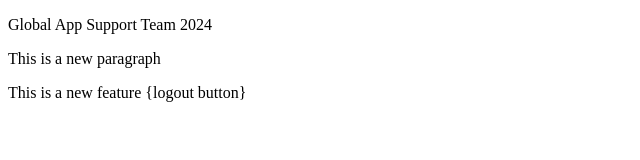
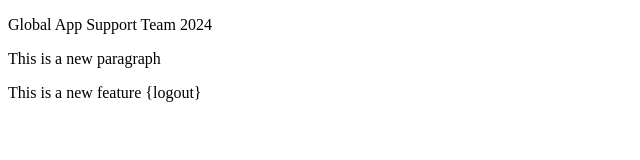
Before and after one commit to RaviPrasad-GlobalAppSupport/advance-repo, a plain HTML site: page index.html in a window 1280 px wide. Shown: the full height of the page, 0-640 px from the left. Drawn offline with Linux system fonts and the light colour scheme.

Commit message:
Update index.html

```diff
--- a/index.html
+++ b/index.html
@@ -5,6 +5,6 @@
         <p> Global App Support Team 2024</p>
     </div>
     <p> This is a new paragraph</p>
-    <p>This is a new feature {logout button}</p>
+    <p>This is a new feature {logout}</p>
 </body>
 </html>
```
